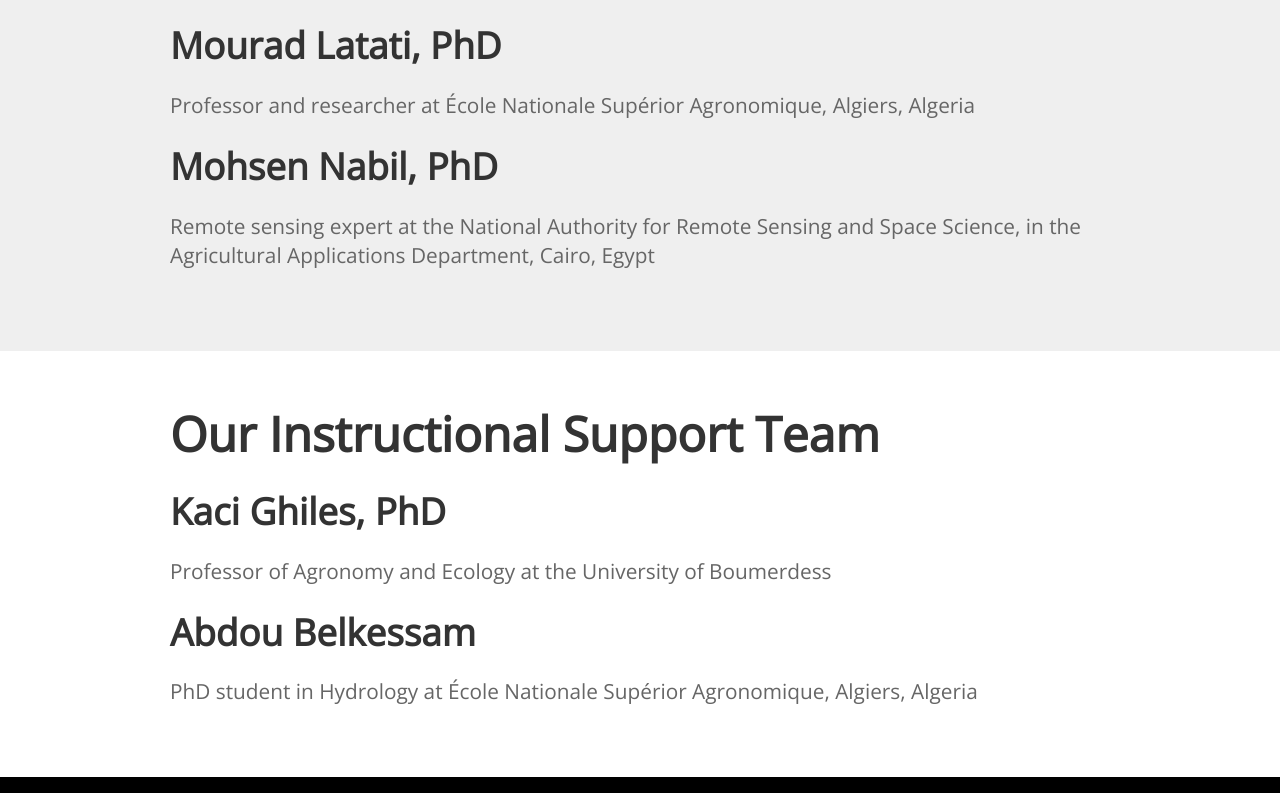
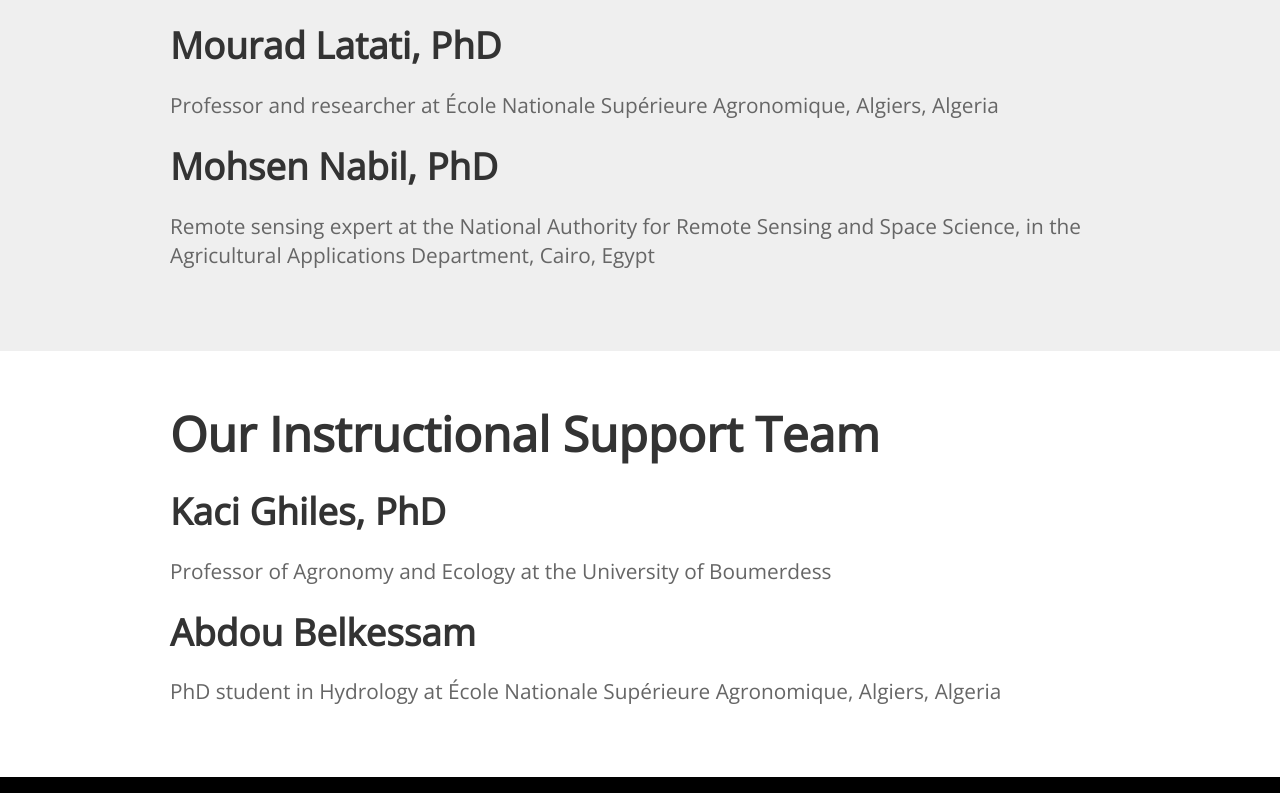
Before and after one commit to OpenClimateScience/OpenClimateScience.github.io, a Jekyll site: the page built from team.md, in a window 1280 px wide. Shown: the part 1209-2002 px from the top of the page. Built offline with Jekyll 4.4.1, drawn with Linux system fonts in a browser that asks for light colours; nearby versions of some CDN libraries.

Commit message:
Update team.md
I changed the affiliation of Mourad and Abdou to : École Nationale Supérieure Agronomique

```diff
--- a/team.md
+++ b/team.md
@@ -40,7 +40,7 @@ permalink: /team
 	<div class="container">
 		<h1 class="editable">Curriculum Advisory Committee</h1>
 		<h2 class="team">Mourad Latati, PhD</h2>
-		<p>Professor and researcher at École Nationale Supérior Agronomique, Algiers, Algeria</p>
+		<p>Professor and researcher at École Nationale Supérieure Agronomique, Algiers, Algeria</p>
 		<h2 class="team">Mohsen Nabil, PhD</h2>
 		<p>Remote sensing expert at the National Authority for Remote Sensing and Space Science, in the Agricultural Applications Department, Cairo, Egypt</p>
 	</div>
@@ -52,5 +52,5 @@ permalink: /team
 	<h2 class="team">Kaci Ghiles, PhD</h2>
 	<p>Professor of Agronomy and Ecology at the University of Boumerdess</p>
 	<h2 class="team">Abdou Belkessam</h2>
-	<p>PhD student in Hydrology at École Nationale Supérior Agronomique, Algiers, Algeria</p>
+	<p>PhD student in Hydrology at École Nationale Supérieure Agronomique, Algiers, Algeria</p>
 </div>
```
